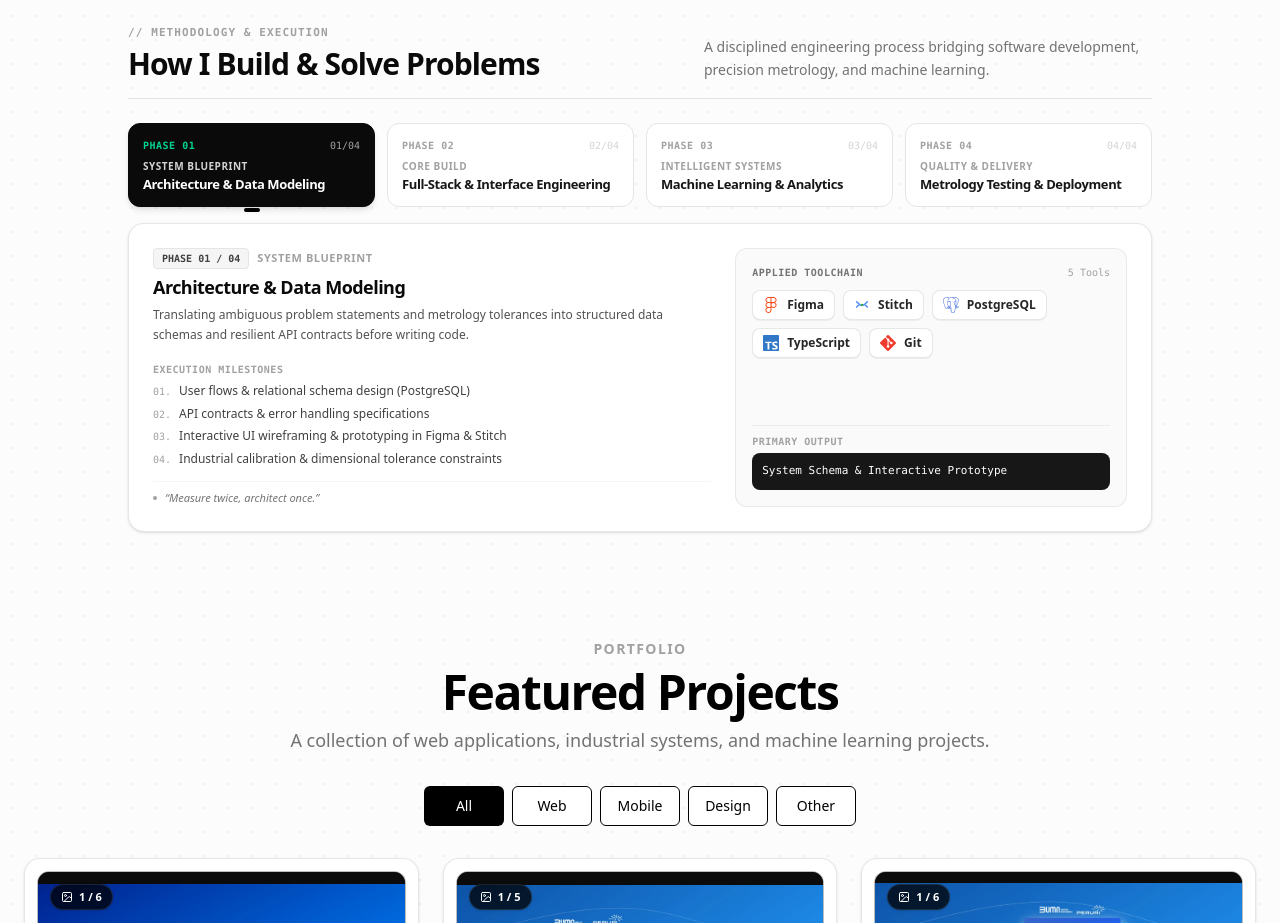
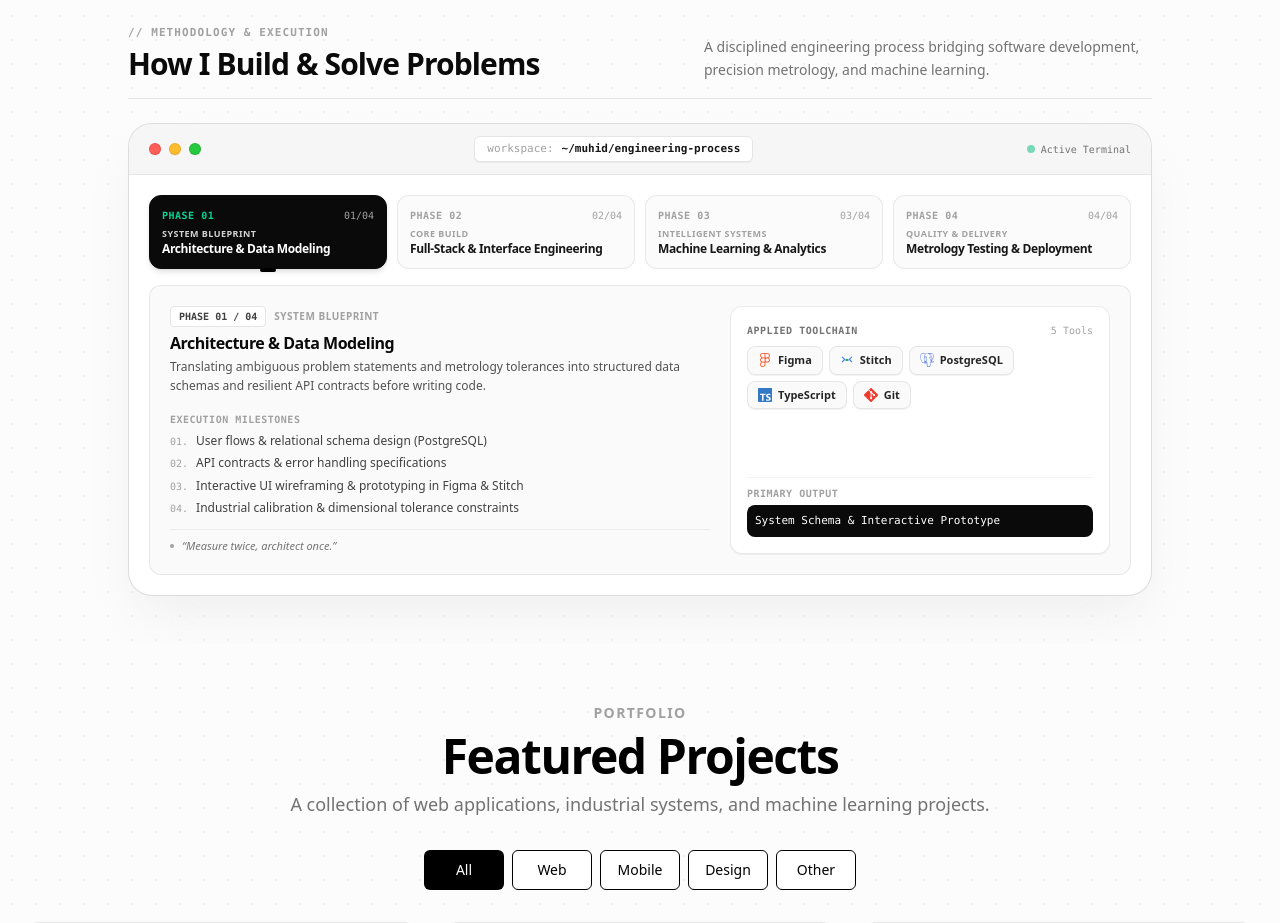
Before and after one commit to Moehid23/portofolio, a Next.js app: page / in a window 1280 px wide. Shown: the part 2540-3463 px from the top of the page. Built offline with nearby package versions, Linux system fonts and the light colour scheme.

Commit message:
feat: design How I Build & Solve Problems card as a sleek macOS MacBook studio window with 3 traffic lights

```diff
--- a/src/components/about/SkillsShowcase.tsx
+++ b/src/components/about/SkillsShowcase.tsx
@@ -128,8 +128,36 @@ export function SkillsShowcase() {
           </p>
         </div>
 
+        {/* ── macOS MacBook Window Card ── */}
+        <div className="max-w-5xl mx-auto rounded-2xl sm:rounded-3xl bg-white border border-neutral-300/80 shadow-2xl shadow-neutral-200/60 overflow-hidden">
+
+          {/* macOS Titlebar with 3 Traffic Light Circles */}
+          <div className="bg-neutral-100/90 border-b border-neutral-200/90 px-4 sm:px-5 py-3 flex items-center justify-between select-none">
+            {/* 3 MacBook Traffic Light Buttons */}
+            <div className="flex items-center gap-2">
+              <span className="h-3 w-3 rounded-full bg-[#FF5F56] border border-[#E0443E]/60 inline-block shadow-2xs hover:opacity-80 transition-opacity cursor-pointer" title="Close" />
+              <span className="h-3 w-3 rounded-full bg-[#FFBD2E] border border-[#DEA123]/60 inline-block shadow-2xs hover:opacity-80 transition-opacity cursor-pointer" title="Minimize" />
+              <span className="h-3 w-3 rounded-full bg-[#27C93F] border border-[#1AAB29]/60 inline-block shadow-2xs hover:opacity-80 transition-opacity cursor-pointer" title="Expand" />
+            </div>
+
+            {/* macOS Window Title */}
+            <div className="flex items-center gap-2 px-3 py-1 rounded-md bg-white border border-neutral-200 text-[11px] font-mono text-neutral-600 shadow-2xs">
+              <span className="text-neutral-400">workspace:</span>
+              <span className="font-semibold text-neutral-900">~/muhid/engineering-process</span>
+            </div>
+
+            {/* Status Indicator */}
+            <div className="flex items-center gap-1.5 text-[10px] font-mono text-neutral-500 font-medium">
+              <span className="h-2 w-2 rounded-full bg-emerald-500 animate-pulse" />
+              <span className="hidden sm:inline">Active Terminal</span>
+            </div>
+          </div>
+
+          {/* macOS Window Body */}
+          <div className="p-4 sm:p-5 space-y-4">
+
             {/* Phase Timeline Navigation Bar */}
-        <div className="max-w-5xl mx-auto grid grid-cols-2 md:grid-cols-4 gap-2 sm:gap-3 mb-4">
+            <div className="grid grid-cols-2 md:grid-cols-4 gap-2 sm:gap-2.5">
               {phases.map((p, idx) => {
                 const isSelected = activeIdx === idx;
 
@@ -138,10 +166,10 @@ export function SkillsShowcase() {
                     key={p.number}
                     onClick={() => setActiveIdx(idx)}
                     className={cn(
-                  "relative text-left p-3 sm:p-3.5 rounded-xl border transition-all duration-200 group flex flex-col justify-between min-h-[76px]",
+                      "relative text-left p-2.5 sm:p-3 rounded-xl border transition-all duration-200 group flex flex-col justify-between min-h-[70px]",
                       isSelected
                         ? "bg-neutral-950 text-white border-neutral-950 shadow-md"
-                    : "bg-white text-neutral-700 border-neutral-200 hover:border-neutral-300 hover:bg-neutral-50"
+                        : "bg-neutral-50/70 text-neutral-700 border-neutral-200/80 hover:border-neutral-300 hover:bg-neutral-100/70"
                     )}
                   >
                     <div className="flex items-center justify-between w-full">
@@ -153,21 +181,21 @@ export function SkillsShowcase() {
                       </span>
                       <span className={cn(
                         "text-[10px] font-mono",
-                    isSelected ? "text-neutral-400" : "text-neutral-300"
+                        isSelected ? "text-neutral-400" : "text-neutral-400"
                       )}>
                         0{idx + 1}/04
                       </span>
                     </div>
 
-                <div className="mt-1.5">
+                    <div className="mt-1">
                       <p className={cn(
-                    "text-[10px] font-semibold uppercase tracking-wider line-clamp-1",
+                        "text-[9px] font-semibold uppercase tracking-wider line-clamp-1",
                         isSelected ? "text-neutral-300" : "text-neutral-400"
                       )}>
                         {p.category}
                       </p>
                       <h3 className={cn(
-                    "text-xs sm:text-[13px] font-bold leading-tight line-clamp-1 mt-0.5",
+                        "text-xs font-bold leading-tight line-clamp-1",
                         isSelected ? "text-white" : "text-neutral-900"
                       )}>
                         {p.name}
@@ -177,7 +205,7 @@ export function SkillsShowcase() {
                     {isSelected && (
                       <motion.div
                         layoutId="activeTimelinePill"
-                    className="absolute -bottom-1.5 left-1/2 -translate-x-1/2 w-4 h-1 bg-black rounded-full"
+                        className="absolute -bottom-1 left-1/2 -translate-x-1/2 w-4 h-1 bg-black rounded-full"
                         transition={{ type: "spring", stiffness: 400, damping: 30 }}
                       />
                     )}
@@ -187,7 +215,7 @@ export function SkillsShowcase() {
             </div>
 
             {/* Phase Inspector Workspace */}
-        <div className="max-w-5xl mx-auto rounded-2xl bg-white border border-neutral-200/90 shadow-sm p-4 sm:p-6 overflow-hidden">
+            <div className="rounded-xl bg-neutral-50/90 border border-neutral-200/90 p-4 sm:p-5 overflow-hidden">
               <AnimatePresence mode="wait">
                 <motion.div
                   key={current.number}
@@ -195,25 +223,25 @@ export function SkillsShowcase() {
                   animate={{ opacity: 1, y: 0 }}
                   exit={{ opacity: 0, y: -6 }}
                   transition={{ duration: 0.2 }}
-              className="grid grid-cols-1 md:grid-cols-12 gap-5 sm:gap-6 items-start"
+                  className="grid grid-cols-1 md:grid-cols-12 gap-5 items-start"
                 >
                   {/* Left Column: Context & Milestones (7 Cols) */}
-              <div className="md:col-span-7 space-y-3.5">
+                  <div className="md:col-span-7 space-y-3">
                     <div>
                       <div className="flex items-center gap-2 mb-1">
-                    <span className="text-[10px] font-mono font-bold px-2 py-0.5 rounded bg-neutral-100 text-neutral-700 border border-neutral-200">
+                        <span className="text-[10px] font-mono font-bold px-2 py-0.5 rounded bg-white text-neutral-700 border border-neutral-200">
                           PHASE {current.number} / 04
                         </span>
-                    <span className="text-[11px] font-semibold text-neutral-400 uppercase tracking-wider">
+                        <span className="text-[10px] font-semibold text-neutral-400 uppercase tracking-wider">
                           {current.category}
                         </span>
                       </div>
 
-                  <h3 className="text-base sm:text-lg font-bold text-neutral-950 tracking-tight">
+                      <h3 className="text-sm sm:text-base font-bold text-neutral-950 tracking-tight">
                         {current.name}
                       </h3>
 
-                  <p className="text-xs text-neutral-600 leading-relaxed mt-1">
+                      <p className="text-[11px] sm:text-xs text-neutral-600 leading-relaxed mt-0.5">
                         {current.summary}
                       </p>
                     </div>
@@ -229,23 +257,23 @@ export function SkillsShowcase() {
                             <span className="text-neutral-400 font-mono text-[10px] mt-0.5 shrink-0">
                               0{idx + 1}.
                             </span>
-                        <span className="leading-snug">{item}</span>
+                            <span className="leading-snug text-[11px] sm:text-xs">{item}</span>
                           </div>
                         ))}
                       </div>
                     </div>
 
                     {/* Mindset Quote */}
-                <div className="pt-2 border-t border-neutral-100 flex items-center gap-2 text-[11px] text-neutral-500 italic">
+                    <div className="pt-2 border-t border-neutral-200/60 flex items-center gap-2 text-[11px] text-neutral-500 italic">
                       <span className="h-1 w-1 rounded-full bg-neutral-400" />
                       <span>&ldquo;{current.mindset}&rdquo;</span>
                     </div>
                   </div>
 
                   {/* Right Column: Local Tool Logos & Final Deliverable (5 Cols) */}
-              <div className="md:col-span-5 flex flex-col justify-between h-full bg-neutral-50 rounded-xl p-3.5 sm:p-4 border border-neutral-200/80 space-y-3">
+                  <div className="md:col-span-5 flex flex-col justify-between h-full bg-white rounded-xl p-3.5 sm:p-4 border border-neutral-200/80 space-y-3 shadow-2xs">
                     <div>
-                  <div className="flex items-center justify-between mb-2.5">
+                      <div className="flex items-center justify-between mb-2">
                         <span className="text-[10px] font-mono uppercase tracking-wider text-neutral-500 font-semibold">
                           Applied Toolchain
                         </span>
@@ -255,13 +283,13 @@ export function SkillsShowcase() {
                       </div>
 
                       {/* Local Tool Badges with Local SVGs */}
-                  <div className="flex flex-wrap gap-2">
+                      <div className="flex flex-wrap gap-1.5">
                         {current.tools.map((tool) => {
                           const iconSrc = localIconMap[tool];
                           return (
                             <div
                               key={tool}
-                          className="inline-flex items-center gap-2 px-2.5 py-1.5 rounded-lg bg-white border border-neutral-200/90 text-xs font-semibold text-neutral-800 hover:border-neutral-400 transition-colors shadow-2xs"
+                              className="inline-flex items-center gap-1.5 px-2.5 py-1.5 rounded-lg bg-neutral-50 border border-neutral-200 text-xs font-semibold text-neutral-800 hover:border-neutral-400 hover:bg-white transition-colors shadow-2xs"
                             >
                               {iconSrc && (
                                 <img
@@ -269,10 +297,10 @@ export function SkillsShowcase() {
                                   alt={tool}
                                   width={16}
                                   height={16}
-                              className="h-4 w-4 object-contain shrink-0"
+                                  className="h-3.5 w-3.5 object-contain shrink-0"
                                 />
                               )}
-                          <span>{tool}</span>
+                              <span className="text-[11px]">{tool}</span>
                             </div>
                           );
                         })}
@@ -280,11 +308,11 @@ export function SkillsShowcase() {
                     </div>
 
                     {/* Deliverable Badge */}
-                <div className="pt-2 border-t border-neutral-200/60">
+                    <div className="pt-2 border-t border-neutral-100">
                       <span className="text-[10px] font-mono uppercase tracking-wider text-neutral-400 font-semibold block mb-1">
                         Primary Output
                       </span>
-                  <div className="p-2.5 rounded-lg bg-neutral-900 text-white text-[11px] font-mono font-medium">
+                      <div className="p-2 rounded-lg bg-neutral-950 text-white text-[11px] font-mono font-medium">
                         {current.deliverable}
                       </div>
                     </div>
@@ -294,6 +322,9 @@ export function SkillsShowcase() {
             </div>
 
           </div>
+        </div>
+
+      </div>
     </section>
   );
 }
```
Lines whose indentation alone changed are shown as unchanged.
